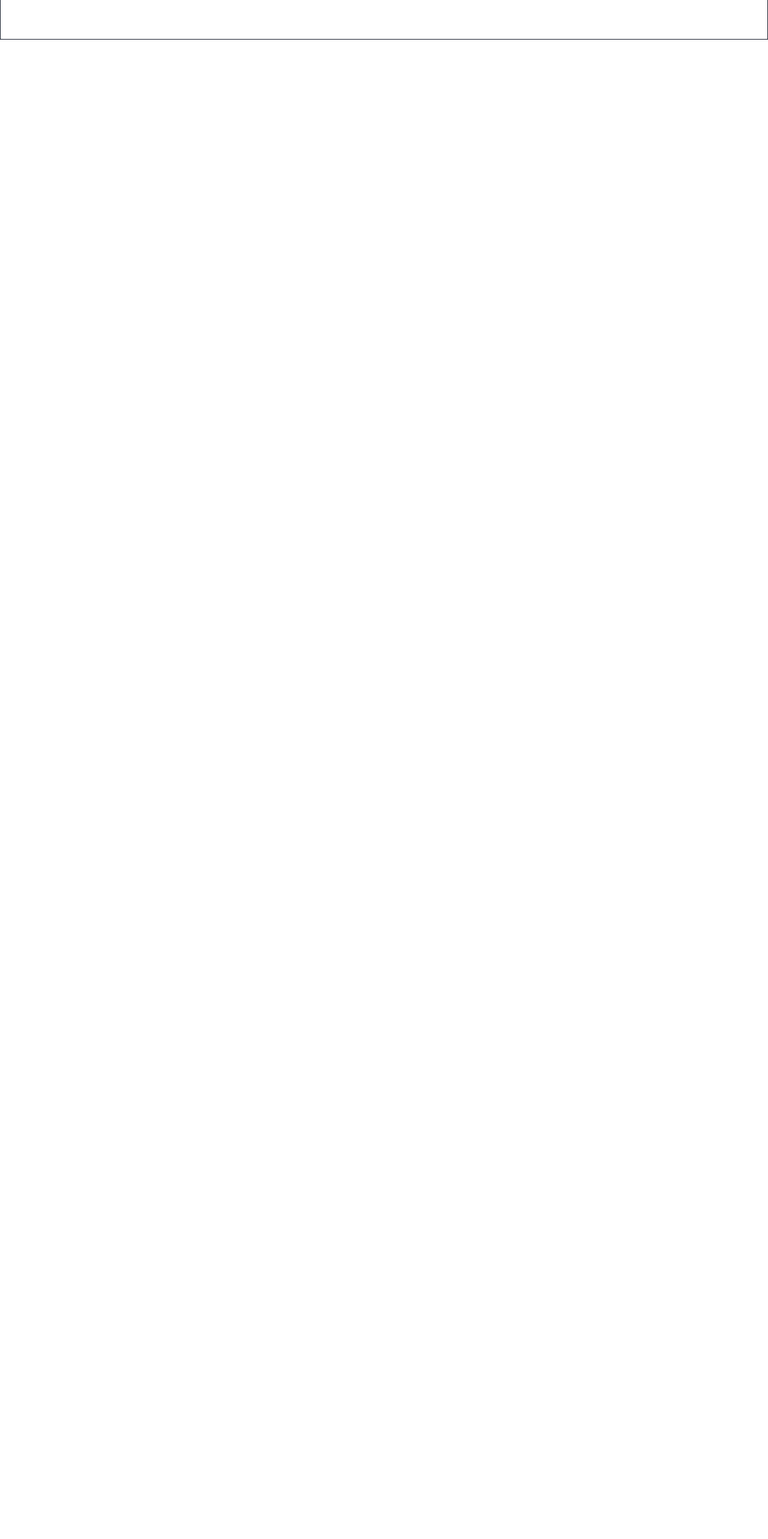
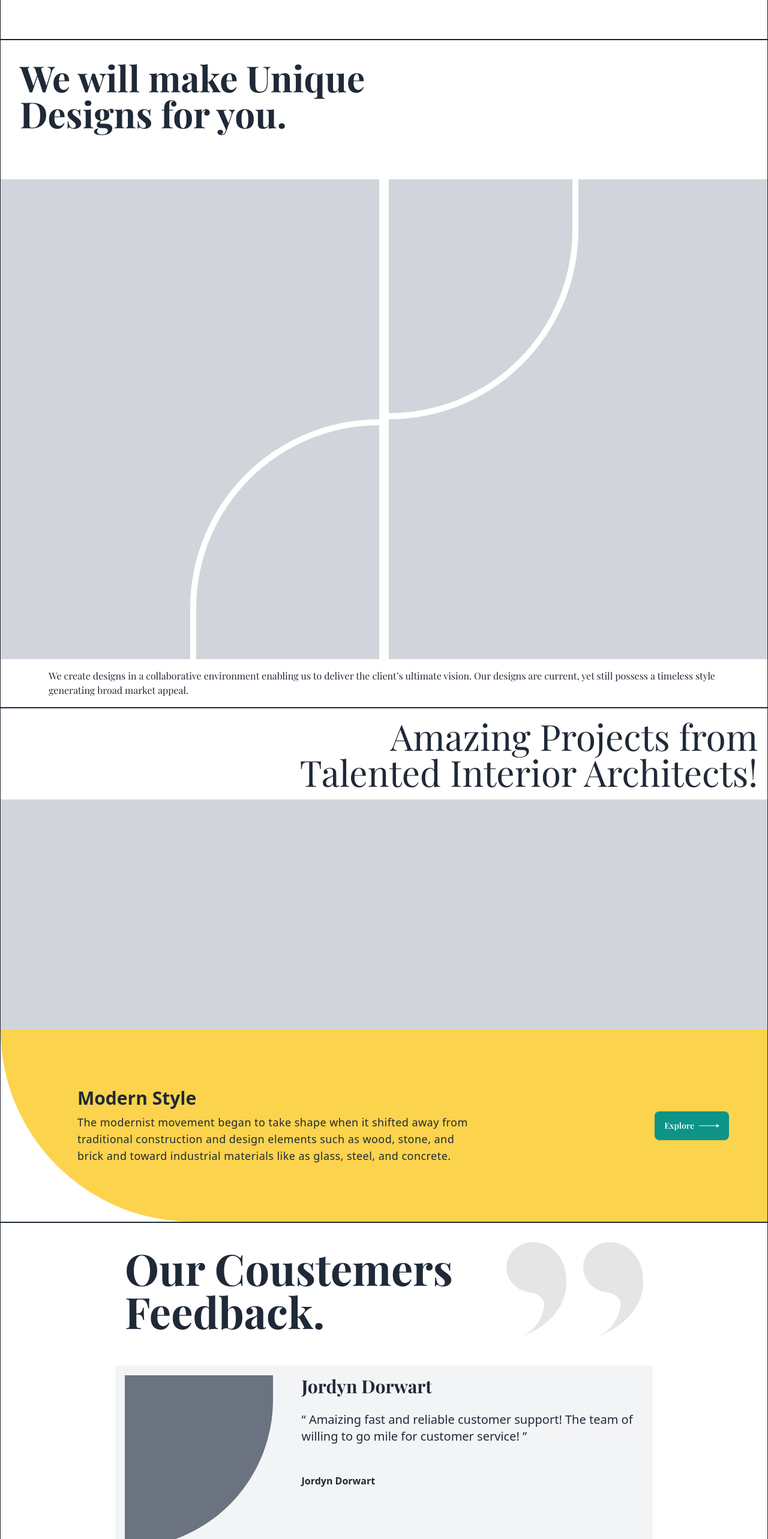
Before and after one commit to Igoraza/interior-, a React (Vite) app: page / in a window 1280 px wide. Shown: the part 3170-5736 px from the top of the page at 60% size. Before the commit the page ends 3236 px from the top, so only its background shows below. Built offline with nearby package versions, Linux system fonts and the light colour scheme; a web font is replaced by a local one.

Commit message:
bug: need to work inthe feedback section

```diff
--- /dev/null
+++ b/src/Pages/Home/AmazingHome.tsx
@@ -0,0 +1,34 @@
+export default function AmazingHome() {
+  return (
+    <div className="min-h-screen">
+      <div className="border border-gray-800">
+        <div className="flex justify-end p-4">
+          <h3 className="text-6xl max-w-3xl text-right">
+            Amazing Projects from Talented Interior Architects!
+          </h3>
+        </div>
+
+        <div className="h-96 w-full bg-gray-300"></div>
+        <div className="flex items-center justify-between">
+          <div className="h-80 w-full lg:rounded-bl-[600px] gap-6 bg-amber-300 flex flex-wrap justify-center lg:justify-between items-center p-5 lg:px-16">
+            <div className="px-16 flex flex-col items-start justify-center">
+              <h3 className="text-3xl font-bold mb-2 font-sans">
+                Modern Style
+              </h3>
+              <p className="max-w-2xl text-lg tracking-wide font-sans">
+                The modernist movement began to take shape when it shifted away
+                from traditional construction and design elements such as wood,
+                stone, and brick and toward industrial materials like as glass,
+                steel, and concrete.
+              </p>
+            </div>
+            <button className="btn bg-teal-600 hover:bg-teal-900 border-none text-white">
+              Explore
+              <img src="/svg/white-arrow.svg" alt="" />
+            </button>
+          </div>
+        </div>
+      </div>
+    </div>
+  );
+}
--- /dev/null
+++ b/src/Pages/Home/CustomerFeedback.tsx
@@ -0,0 +1,27 @@
+export default function CustomerFeedback() {
+  return (
+    <div className="min-h-screen border border-gray-800">
+      <div className="bg-white p-4">
+        <header className="flex p-2 lg:p-4 mx-auto max-w-4xl justify-between items-center">
+          <h3 className="text-2xl lg:text-7xl font-bold max-w-xl">
+            Our Coustemers Feedback.
+          </h3>
+          <img src="/svg/quote.svg" alt="QUOTE LARGE IMAGE" />
+        </header>
+        <section className="mt-8 lg:p-4 mx-auto max-w-4xl h-96 w-full gap-24 bg-gray-100">
+          <div className="flex gap-12 h-96">
+            <div className="h-72 bg-gray-500 w-1/3 p-2 rounded-br-[600px]"></div>
+            <div className="flex flex-col items-start">
+              <h2 className="text-3xl font-bold">Jordyn Dorwart</h2>
+              <p className="mt-6 max-w-2xl text-xl font-sans">
+                “ Amaizing fast and reliable customer support! The team of
+                willing to go mile for customer service! ”
+              </p>
+              <h2 className="mt-12 font-sans font-bold">Jordyn Dorwart</h2>
+            </div>
+          </div>
+        </section>
+      </div>
+    </div>
+  );
+}
--- a/src/Pages/Home/Home.tsx
+++ b/src/Pages/Home/Home.tsx
@@ -3,6 +3,9 @@ import Hero from "./Hero";
 import DreamHome from "./DreamHome";
 import DreamSpace from "./DreamSpace";
 import InnovativeDesign from "./InnovativeDesign";
+import UniqueDesign from "./UniqueDesign";
+import AmazingHome from "./AmazingHome";
+import CustomerFeedback from "./CustomerFeedback";
 
 export default function Home() {
   return (
@@ -11,6 +14,9 @@ export default function Home() {
         <DreamHome/>
         <DreamSpace/>
         <InnovativeDesign/>
+        <UniqueDesign/>
+        <AmazingHome/>
+        <CustomerFeedback/>
     </React.Fragment>
   )
 }
--- /dev/null
+++ b/src/Pages/Home/UniqueDesign.tsx
@@ -0,0 +1,35 @@
+export default function UniqueDesign() {
+  return (
+    <div className="min-h-screen">
+      <div className="border border-gray-800">
+        <h3 className="mb-12 p-8 text-6xl max-w-2xl font-bold">We will make Unique Designs for you.</h3>
+
+        {/* body */}
+        <div className="w-full h-screen flex gap-4">
+      {/* Left panel */}
+      <div className="w-1/2 h-full relative">
+        <div className="absolute inset-0 bg-gray-300">
+          <div className="absolute bottom-0 right-0 w-1/2 h-1/2 bg-gray-300 rounded-tl-full border-l-[10px] border-t-[10px] border-white" />
+        </div>
+      </div>
+
+      {/* Middle divider */}
+      {/* <div className="w-px h-full white" /> */}
+
+      {/* Right panel */}
+      <div className="w-1/2 h-full relative">
+        <div className="absolute inset-0 bg-gray-300">
+          <div className="absolute top-0 left-0 w-1/2 h-1/2 bg-gray-300 rounded-br-full border-r-[10px] border-b-[10px] border-white" />
+        </div>
+      </div>
+    </div>
+
+
+    <div className="px-16 m-4  text-left">
+    We create designs in a collaborative environment enabling us to deliver the client’s ultimate vision. Our designs are current, yet still possess a timeless style generating broad market appeal.
+    </div>
+      </div>
+
+    </div>
+  );
+}
```
Also changed, not shown: public/svg/quote.svg (added), public/svg/white-arrow.svg (added).
